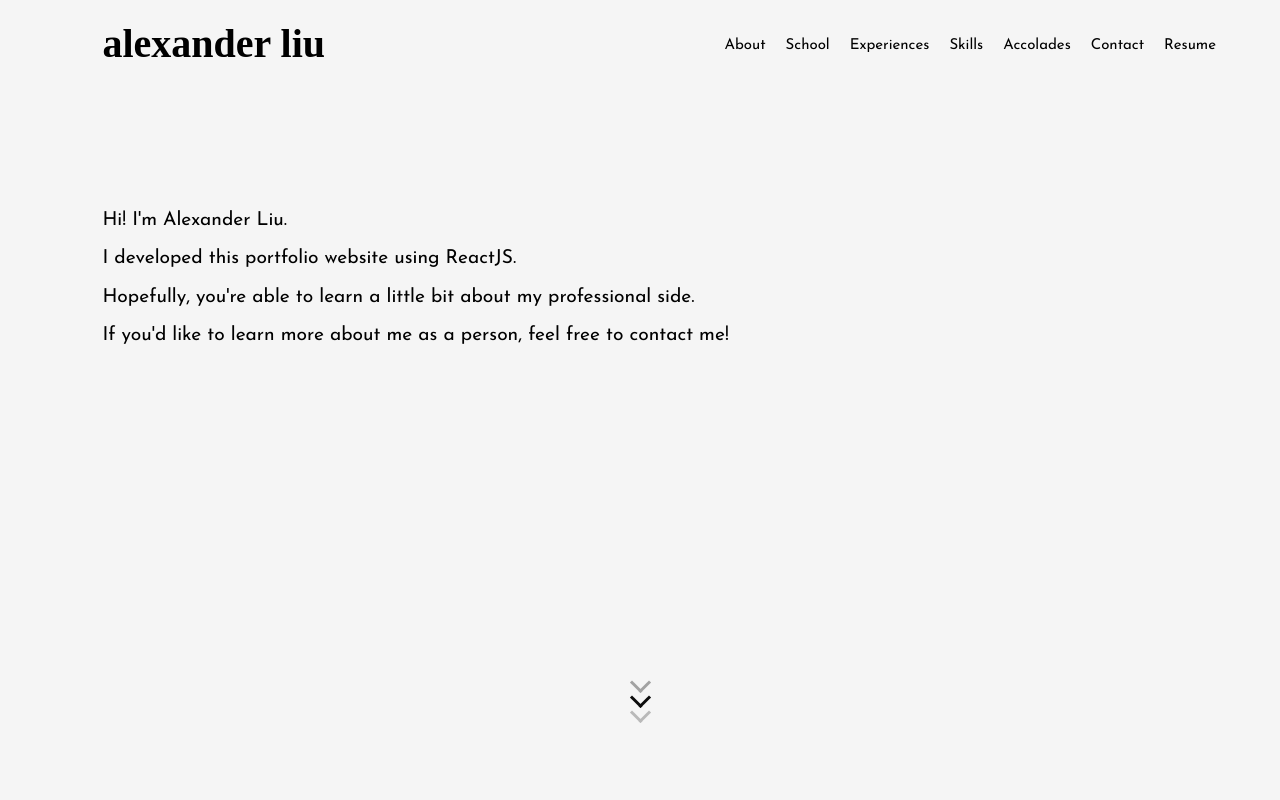
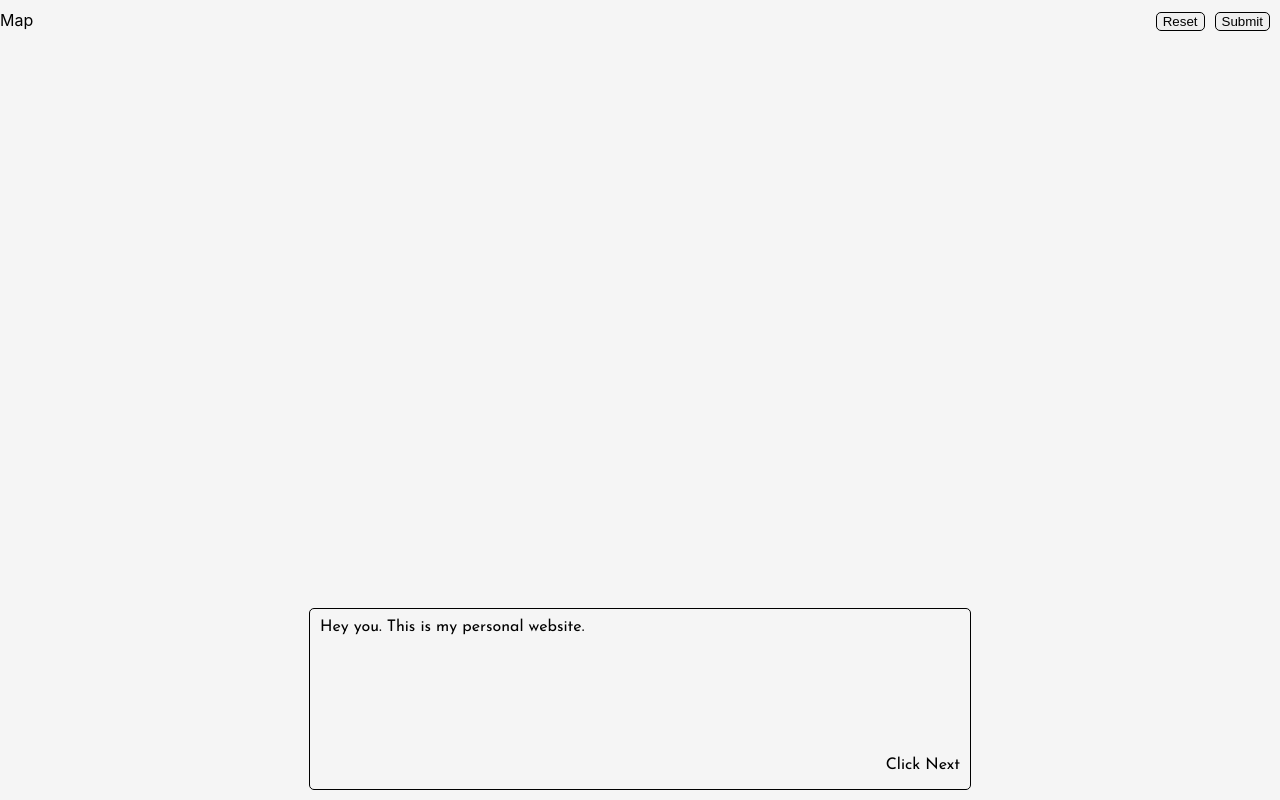
Before and after one commit to AlexL374/alexander-liu, a React (Create React App) app: page / in a window 1280 px wide. Shown: the top 800 px of the page. Built offline with nearby package versions, Linux system fonts and the light colour scheme.

Commit message:
Added basic frontend for canvas

```diff
--- a/src/App.css
+++ b/src/App.css
@@ -48,3 +48,20 @@ html {
     transform: rotate(360deg);
   }
 }
+
+
+.all-outer {
+  position: relative;
+  width: 100vw;
+  height: 100vh;
+}
+
+.contain-dialog {
+  position: absolute;
+  bottom: 0;
+  margin-left: auto;
+  margin-right: auto;
+  left: 0;
+  right: 0;
+  margin-bottom: 10px;
+}
--- a/src/App.js
+++ b/src/App.js
@@ -1,4 +1,4 @@
-import './App.css';
+import { useState } from 'react';
 import Contacts from './components/Contacts.js';
 import Intro from './components/Intro';
 import About from './components/About';
@@ -8,10 +8,16 @@ import Experiences from './components/Experiences.js';
 import Skills from './components/Skills.js';
 import Accolades from './components/Accolades.js';
 import Footer from './components/Footer.js';
+import Canvas from './components/Canvas.js';
+import Dialog from './components/Dialog.js';
+import './App.css';
 
 function App() {
-  return (
-    <div class='all'>
+
+	const [current, setCurrent] = useState('canvas');
+
+  	return (
+    /*<div class='all'>
       <div class='top'>
         <Contacts />
         <Intro />
@@ -23,8 +29,21 @@ function App() {
       <Skills />
       <Accolades />
       <Footer />
-    </div>
-  );
+    </div>*/
+    	<>
+			{current == 'canvas' ?
+			<div className='all-outer'>
+				<Canvas />
+				<div className='contain-dialog'>
+					<Dialog />
+				</div>
+			</div>
+			:
+			<>
+				<div></div>
+			</>}
+   		</>
+  	);
 }
 
 export default App;
--- /dev/null
+++ b/src/components/Canvas.js
@@ -0,0 +1,102 @@
+import { useState, useEffect, useRef } from 'react';
+import './css/Canvas.css';
+
+function Canvas() {
+
+    const canvasRef = useRef(null);
+    const contextRef = useRef(null);
+    const [isDrawing, setIsDrawing] = useState(false);
+
+    useEffect(() => {
+        const canvas = canvasRef.current;
+        canvas.width = window.innerWidth;
+        canvas.height = window.innerHeight;
+
+        const context = canvas.getContext("2d");
+        context.lineCap = "round";
+        context.strokeStyle = "black";
+        context.lineWidth = 5;
+        contextRef.current = context;
+    }, []);
+
+    const startDrawing = ({nativeEvent}) => {
+        const {offsetX, offsetY} = nativeEvent;
+        contextRef.current.beginPath();
+        contextRef.current.moveTo(offsetX, offsetY);
+        contextRef.current.lineTo(offsetX, offsetY);
+        contextRef.current.stroke();
+        setIsDrawing(true);
+        nativeEvent.preventDefault();
+    };
+
+    const draw = ({nativeEvent}) => {
+        if(!isDrawing) {
+            return;
+        }
+
+        const {offsetX, offsetY} = nativeEvent;
+        contextRef.current.lineTo(offsetX, offsetY);
+        contextRef.current.stroke();
+        nativeEvent.preventDefault();
+    };
+
+    const stopDrawing = () => {
+        contextRef.current.closePath();
+        setIsDrawing(false);
+    };
+
+    const reset = () => {
+        const canvas = canvasRef.current;
+        canvas.width = window.innerWidth;
+        canvas.height = window.innerHeight;
+        const context = canvas.getContext("2d");
+        context.lineCap = "round";
+        context.strokeStyle = "black";
+        context.lineWidth = 5;
+        contextRef.current = context;
+    };
+
+    const submit = () => {
+        console.log('fetch');
+        let image = canvasRef.current.toDataURL('image/png');
+
+        const requestOptions = {
+            method: 'POST',
+            headers: { 'Content-Type': 'application/json' },
+            body: JSON.stringify({ image_data: image })
+        };
+        fetch('http://127.0.0.1:5000/upload', requestOptions)
+          .then(response => response.json())
+          .then(data => {
+            // setData(data);
+          })
+          .catch(error => {
+            console.error('Error fetching data:', error);
+          });
+    }
+
+    return (
+        <div>
+            <canvas className="canvas-container"
+                ref={canvasRef}
+                onMouseDown={startDrawing}
+                onMouseMove={draw}
+                onMouseUp={stopDrawing}
+                onMouseLeave={stopDrawing}>
+            </canvas>
+            <div className='key-outer'>
+                Map
+            </div>
+            <div className='abs-div'>
+                <button onClick={reset}>
+                    Reset
+                </button>
+                <button onClick={submit}>
+                    Submit
+                </button>
+            </div>
+        </div>
+    );
+}
+
+export default Canvas;
--- /dev/null
+++ b/src/components/Dialog.js
@@ -0,0 +1,35 @@
+import { useState, useEffect } from 'react';
+import './css/Dialog.css';
+
+function Dialog() {
+
+    const [step, setStep] = useState(0);
+
+    const allDialog = [
+        'Hey you. This is my personal website.',
+        'If you want to learn more you have to draw.',
+        'Follow the key in the top left of the screen to access the different pages and learn about me.',
+        'Use the Reset button to clear your drawing or get back to this drawing site.',
+        'Use the Submit button to submit your drawing and see if my model can bring you to the right page.',
+        'Also see if you can accidently stumble across my easter egg page :)'
+    ];
+
+    const nextDialog = () => {
+        setStep(step + 1);
+    }
+
+    return (
+        <>
+            {step < allDialog.length ?
+                <div className='dialog-box' onClick={nextDialog}>
+                    <p className='dialog-text'>{allDialog[step]}</p>
+                    <p className='next-dialog-text'>Click Next</p>
+                </div>
+            :
+                <></>
+            }
+        </>
+    );
+}
+
+export default Dialog;
--- /dev/null
+++ b/src/components/css/Canvas.css
@@ -0,0 +1,23 @@
+.key-outer {
+    position: absolute;
+    top: 0;
+    left: 0;
+    margin-top: 10px;
+}
+
+.abs-div {
+    position: absolute;
+    top: 0;
+    right: 0;
+    margin-top: 10px;
+}
+
+.abs-div > button {
+    margin-right: 10px;
+    border-radius: 5px;
+    border: 1px black solid;
+}
+
+.abs-div > button:hover {
+    cursor: pointer;
+}
--- /dev/null
+++ b/src/components/css/Dialog.css
@@ -0,0 +1,26 @@
+.dialog-box {
+    display: flex;
+    margin-left: auto;
+    margin-right: auto;
+    border: 1px black solid;
+    border-radius: 5px;
+    width: 50vw;
+    height: 20vh;
+    padding: 10px;
+    position: relative;
+}
+
+.dialog-box:hover {
+    cursor: pointer;
+}
+
+.dialog-text {
+    margin: 0px;
+}
+
+.next-dialog-text {
+    position: absolute;
+    bottom: 0;
+    right: 0;
+    margin-right: 10px;
+}
```
